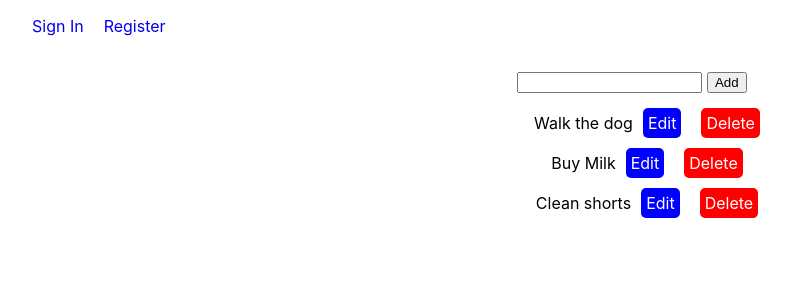
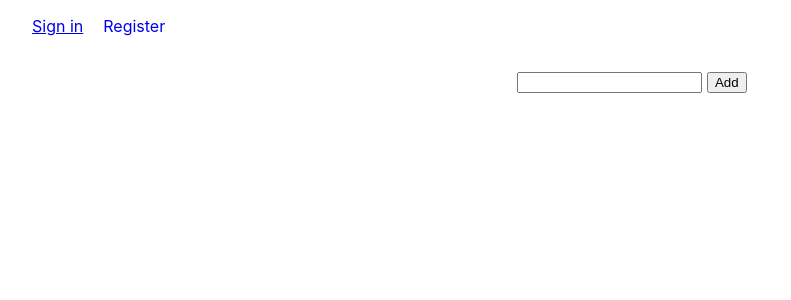
Before and after one commit to dallasclarke/react-lifecycle-intro, a React (Create React App) app: page /todo in a window 1280 px wide. Shown: the top 300 px of the page, without its empty margins (8-799 px from the left). Built offline with nearby package versions, Linux system fonts and the light colour scheme; the HTML template or start-up script is replaced by a standard one.

Commit message:
fixed bug

```diff
--- a/src/App.js
+++ b/src/App.js
@@ -1,16 +1,19 @@
 import React, { Component } from "react";
 import { BrowserRouter as Router, Route, Switch } from "react-router-dom";
+import jwtDecode from "jwt-decode";
 
 import Signup from "./components/signup/Signup";
 import Signin from "./components/signin/Signin";
+import Todo from "./components/Todo/Todo";
 import Home from "./components/home/home";
 import Nav from "./components/nav/Nav";
-import Todo from "./components/Todo/Todo";
-import jwtDecode from "jwt-decode";
+import PrivateRoute from "./components/shared/PrivateRoute";
+
+import "./App.css";
 
 class App extends Component {
   state = {
-    isAuth: false,
+    isAut: false,
     user: null,
   };
 
@@ -36,7 +39,12 @@ class App extends Component {
   render() {
     return (
       <Router>
-        <Nav isAuth={this.state.isAuth} user={this.state.user} />
+        <Nav
+          isAuth={this.state.isAuth}
+          user={this.state.user}
+          logout={this.logout}
+        />
+
         <Switch>
           <Route exact path="/sign-up" component={Signup} />
           <Route
@@ -45,6 +53,13 @@ class App extends Component {
             component={(props) => <Signin {...props} auth={this.auth} />}
           />
           <Route exact path="/todo" component={Todo} />
+          <PrivateRoute
+            exact
+            path="/todo"
+            isAuth={this.state.isAuth}
+            user={this.state.user}
+            component={Todo}
+          />
           <Route exact path="/" component={Home} />
         </Switch>
       </Router>
--- a/src/components/Todo/Todo.js
+++ b/src/components/Todo/Todo.js
@@ -1,27 +1,12 @@
 import React, { Component } from "react";
+import jwtDecode from "jwt-decode";
 
 import { v4 as uuidv4 } from "uuid";
 import TodoView from "./TodoView";
 
 export default class Todo extends Component {
   state = {
-    todoList: [
-      {
-        id: uuidv4(),
-        todo: "Walk the dog",
-        editToggle: false,
-      },
-      {
-        id: uuidv4(),
-        todo: "Buy Milk",
-        editToggle: false,
-      },
-      {
-        id: uuidv4(),
-        todo: "Clean shorts",
-        editToggle: false,
-      },
-    ],
+    todoList: [],
     todoValue: "",
     showErrorMessage: false,
     showNoTodosMessage: false,
@@ -29,6 +14,23 @@ export default class Todo extends Component {
     editTodoValue: "",
     disabledEditButton: false,
   };
+
+  // componentDidMount() {
+  //   let token = localStorage.getItem("jwtToken");
+
+  //   if (token !== null) {
+  //     let decoded = jwtDecode(token);
+
+  //     let currentTime = Date.now() / 1000;
+
+  //     if (decoded.exp < currentTime) {
+  //       localStorage.removeItem("jwtToken");
+  //       this.props.history.push("/sign-in");
+  //     } else {
+  //       this.props.history.push("/sign-in");
+  //     }
+  //   }
+  // }
 
   handleInputChange = (event) => {
     //console.log(event.target.name, event.target.value);
--- a/src/components/nav/Nav.js
+++ b/src/components/nav/Nav.js
@@ -13,7 +13,6 @@ export default class Nav extends Component {
 
     if (token !== null) {
       let decoded = jwtDecode(token);
-
       let currentTime = Date.now() / 1000;
 
       if (decoded.exp < currentTime) {
@@ -27,40 +26,24 @@ export default class Nav extends Component {
           },
         });
       }
-
-      this.setState({
-        isAuth: true,
-        user: {
-          email: decoded.email,
-          _id: decoded._id,
-        },
-      });
     }
   }
 
-  componentDidUpdate(prevState, prevProps) {
-    if (
-      this.props.user !== prevState.user &&
-      this.props.isAuth !== prevState.isAuth
-    ) {
-      this.setState({
-        isAuth: this.props.isAuth,
-        user: {
-          email: this.props.user.email,
-          _id: this.props.user._id,
-        },
-      });
-    }
-  }
-
-  // logout = () => {
-  //   localStorage.removeItem("jwtToken");
-
-  //   this.setState({
-  //     isAuth: false,
-  //     user: null,
-  //   });
-  // };
+  // componentDidUpdate(prevState, prevProps){
+  //     // console.log("prevState", prevState)
+  //     // console.log("prevProps", prevProps)
+  //     if(this.props.user !== prevState.user &&
+  //         this.props.isAuth !== prevState.isAuth){
+  //             console.log(this)
+  //             this.setState({
+  //                 isAuth: this.props.isAuth,
+  //                 user:{
+  //                     email: this.props.user.email,
+  //                     _id: this.props.user._id,
+  //                 },
+  //             });
+  //         }
+  // }
 
   logout = () => {
     localStorage.removeItem("jwtToken");
@@ -69,20 +52,28 @@ export default class Nav extends Component {
 
   render() {
     let nav;
-    //ComponentDidUpdate Solution
-    // if (this.state.isAuth && this.state.user !== nul)
+    // const{isAuth, user}= this.props
 
     if (this.props.isAuth && this.props.user !== null) {
       nav = (
         <div>
           <ul style={{ listStyle: "none" }}>
-            <li style={{ display: "inline", marginRight: 20 }}>
+            <li
+              style={{
+                display: "inline",
+                marginRight: 20,
+              }}
+            >
               <Link to="/profile" style={{ textDecoration: "none" }}>
                 {this.props.user.email}
               </Link>
             </li>
             <li style={{ display: "inline" }}>
-              <Link to="/logout" style={{ textDecoration: "none" }}>
+              <Link
+                to="/logout"
+                onClick={this.logout}
+                style={{ textDecoration: "none" }}
+              >
                 logout
               </Link>
             </li>
@@ -94,10 +85,9 @@ export default class Nav extends Component {
         <div>
           <ul style={{ listStyle: "none" }}>
             <li style={{ display: "inline", marginRight: 20 }}>
-              <Link to="/sign-in" style={{ textDecoration: "none" }}>
-                Sign In
-              </Link>
+              <Link to="/sign-in">Sign in</Link>
             </li>
+
             <li style={{ display: "inline" }}>
               <Link to="/sign-up" style={{ textDecoration: "none" }}>
                 Register
@@ -108,6 +98,6 @@ export default class Nav extends Component {
       );
     }
 
-    return <>{nav}</>;
+    return <> {nav}</>;
   }
 }
--- /dev/null
+++ b/src/components/shared/PrivateRoute.js
@@ -0,0 +1,15 @@
+import React, { Component } from "react";
+import { Route, Redirect } from "react-router-dom";
+
+const PrivateRoute = ({ component: Component, isAuth, user, ...rest }) => {
+  return (
+    <Route
+      {...rest}
+      render={(props) =>
+        isAuth && user ? <Component {...props} /> : <Redirect to="/sign-in" />
+      }
+    />
+  );
+};
+
+export default PrivateRoute;
--- a/src/components/signin/Signin.js
+++ b/src/components/signin/Signin.js
@@ -1,16 +1,15 @@
 import React, { Component } from "react";
 import validator from "validator";
 import axios from "axios";
+import Todo from "../Todo/Todo";
 import jwtDecode from "jwt-decode";
 
-import Todo from "../Todo/Todo";
 import Message from "../shared/Message";
 
-// import "./Signin.css";
 
 class Signin extends Component {
   state = {
-    user: null,
+    isAuth: false,
     email: "",
     password: "",
     errorMessage: "",
@@ -21,12 +20,14 @@ class Signin extends Component {
     successMessage: "",
   };
 
+
+
   componentDidMount() {
     let token = localStorage.getItem("jwtToken");
+    // this.props.auth(success.data.jwtToken);
 
     if (token !== null) {
       let decoded = jwtDecode(token);
-
       let currentTime = Date.now() / 1000;
 
       if (decoded.exp < currentTime) {
@@ -36,7 +37,8 @@ class Signin extends Component {
         this.props.history.push("/todo");
       }
     }
-  };
+  }
+
 
   handleOnChangeEmail = (event) => {
     //1. how to check if the input is an email???
@@ -69,12 +71,14 @@ class Signin extends Component {
     );
   };
 
+
   handleOnChangePassword = (event) => {
     this.setState({
       [event.target.name]: event.target.value,
     });
     // Please include 1 uppercase 1 lowercase 1 number 1 symbol and must be 8 characters long
   };
+
 
   handleOnSubmit = async (event) => {
     event.preventDefault();
@@ -115,7 +119,6 @@ class Signin extends Component {
         submitErrorMessage: "",
       });
     }
-
     try {
       let success = await axios.post(
         "http://localhost:3003/api/users/sign-in",
@@ -134,6 +137,7 @@ class Signin extends Component {
           isAuth: true,
         },
         () => {
+          this.props.auth(success.data.jwtToken);
           this.props.history.push("/todo");
         }
       );
@@ -155,7 +159,7 @@ class Signin extends Component {
           isError: true,
           errorMessage: e.response.data.message,
         });
-      } else if (e && e.response.status === 404) {
+      } else if (e && e.response.data.message === 404) {
         this.setState({
           isError: true,
           errorMessage: e.response.data.message,
@@ -164,7 +168,6 @@ class Signin extends Component {
     }
   };
 
-  auth = (jwtToken) => {console.log('lol', jwtToken)};
 
   render() {
     const {
@@ -176,7 +179,6 @@ class Signin extends Component {
       isSuccessMessage,
       successMessage,
     } = this.state;
-
     let showTodoComponent = isAuth ? (
       <Todo />
     ) : (
@@ -194,10 +196,10 @@ class Signin extends Component {
           ""
         )}
         {/* {isSuccessMessage ? (
-          <div className="success-message">{successMessage}</div>
-        ) : (
-          ""
-        )} */}
+        <div className="success-message">{successMessage}</div>
+    ) : (
+        ""
+    )} */}
         {isSuccessMessage ? (
           <Message className={"success-message"} message={successMessage} />
         ) : (
```
Lines whose indentation alone changed are shown as unchanged.
